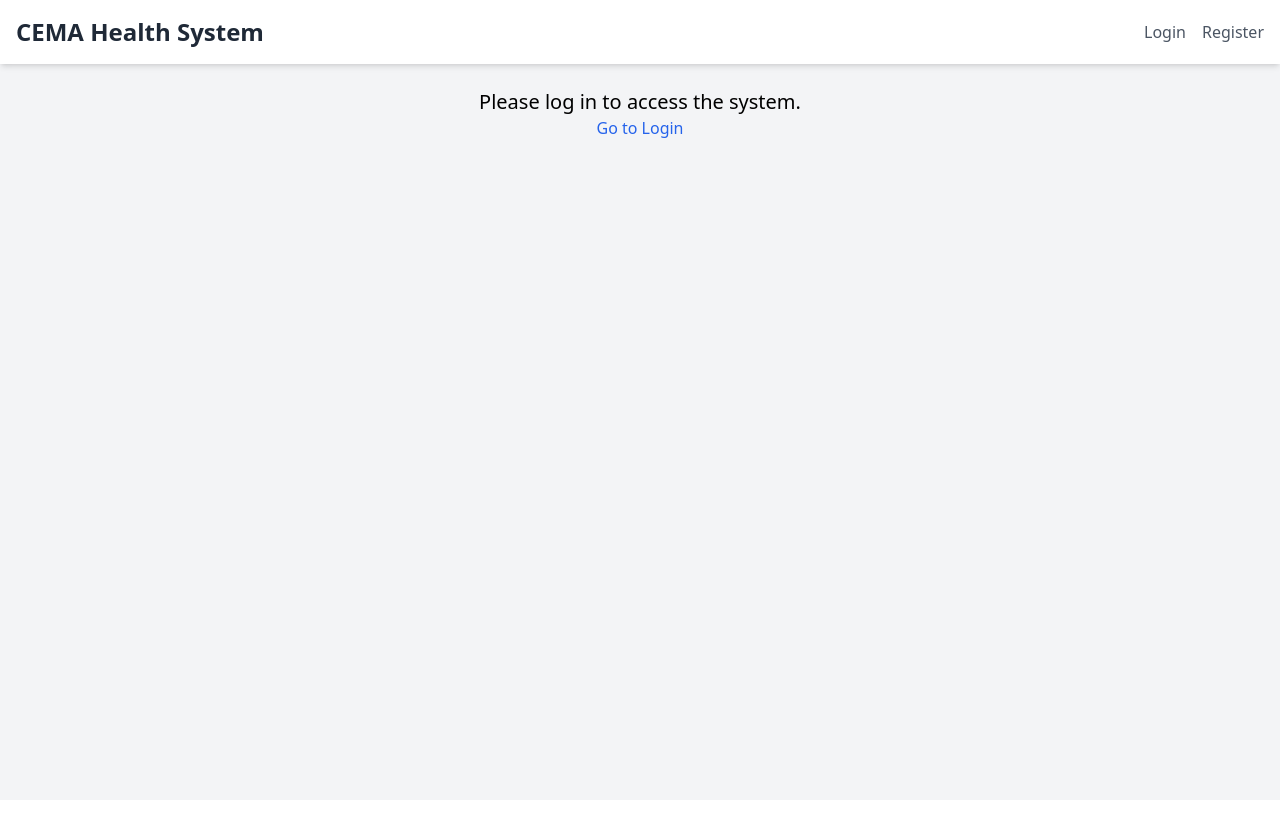
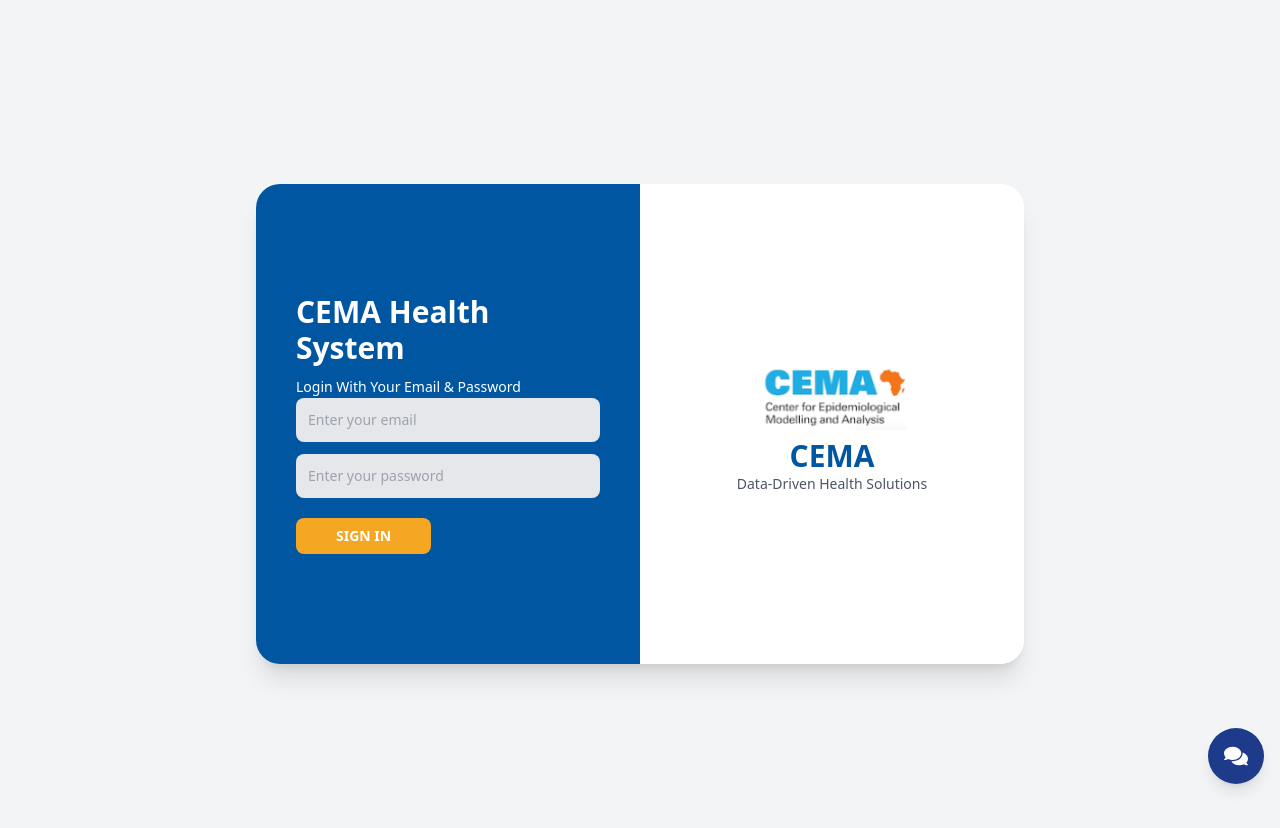
Before and after one commit to bethkimani/Health-information-system-Frontend, a React (Vite) app in the folder frontend/: page / in a window 1280 px wide. Shown: the top 828 px of the page. Before the commit the page ends 800 px from the top, so only its background shows below. Built offline with nearby package versions, Linux system fonts and the light colour scheme.

Commit message:
Updated App.jsx to remove navbar for non-logged-in users

```diff
--- a/frontend/src/App.jsx
+++ b/frontend/src/App.jsx
@@ -1,4 +1,4 @@
-import { Route, Routes, Link, useNavigate } from 'react-router-dom';
+import { Route, Routes, useNavigate } from 'react-router-dom';
 import Login from './pages/Login';
 import Register from './pages/Register';
 import Dashboard from './pages/Dashboard';
@@ -43,13 +43,12 @@
 
   return (
     <div className="min-h-screen bg-gray-100">
+      {isLoggedIn && (
         <nav className="bg-white p-4 shadow-md flex justify-between items-center">
           <div className="flex items-center">
             <h1 className="text-2xl font-semibold text-gray-800">CEMA Health System</h1>
           </div>
           <div className="flex items-center space-x-4">
-          {isLoggedIn ? (
-            <>
             <span className="text-gray-600">Hello, User</span>
             <span className="text-gray-600 flex items-center">
               <svg
@@ -75,19 +74,9 @@
             >
               Logout
             </button>
-            </>
-          ) : (
-            <>
-              <Link to="/login" className="text-gray-600 hover:text-gray-800">
-                Login
-              </Link>
-              <Link to="/register" className="text-gray-600 hover:text-gray-800">
-                Register
-              </Link>
-            </>
-          )}
           </div>
         </nav>
+      )}
 
       {isLoggedIn ? (
         <Navigation>
@@ -116,14 +105,7 @@
             <Route path="/register" element={<Register />} />
             <Route
               path="/"
-              element={
-                <div className="text-center">
-                  <h2 className="text-xl">Please log in to access the system.</h2>
-                  <Link to="/login" className="text-blue-600 hover:underline">
-                    Go to Login
-                  </Link>
-                </div>
-              }
+              element={<Login />}
             />
           </Routes>
         </div>
```
Lines whose indentation alone changed are shown as unchanged.
